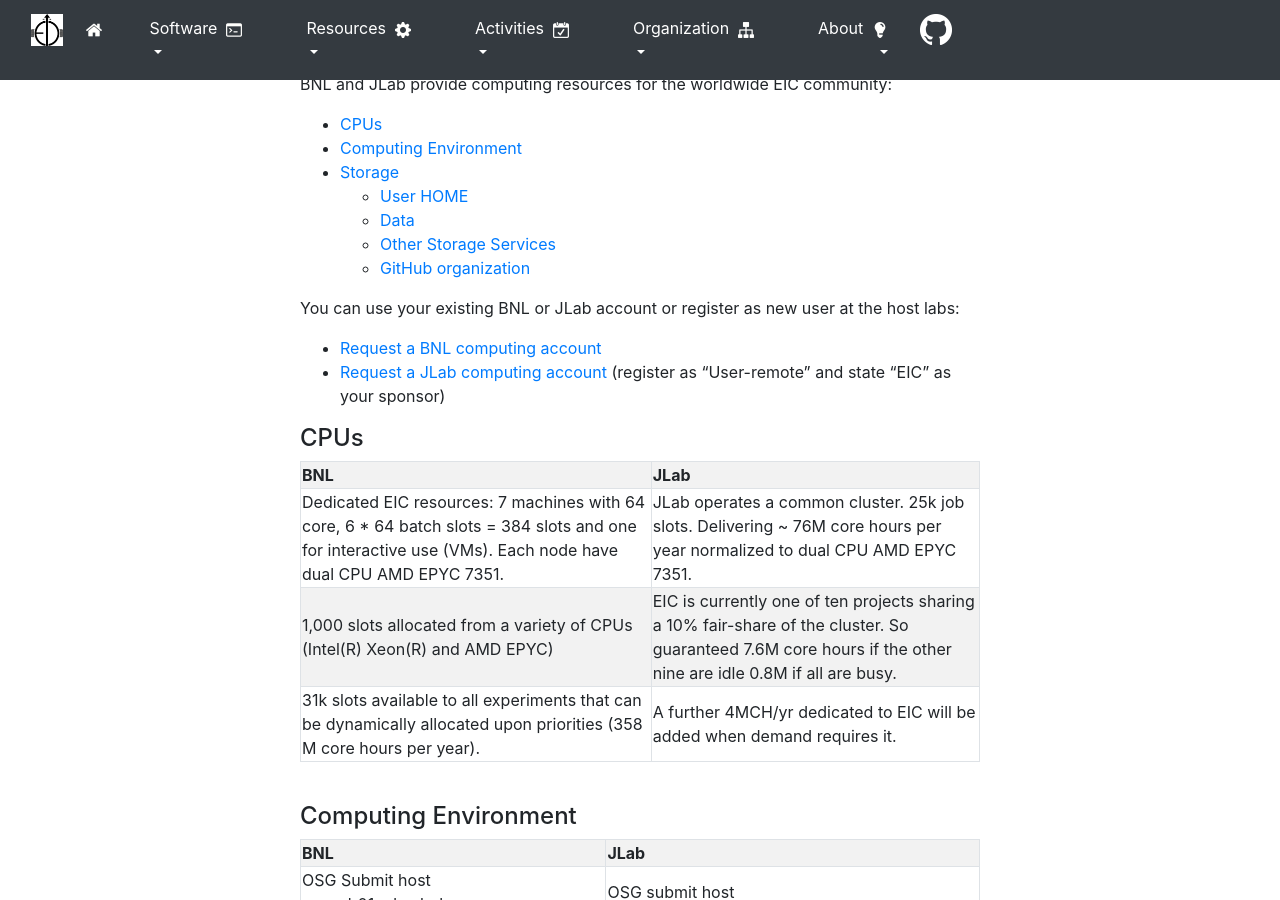
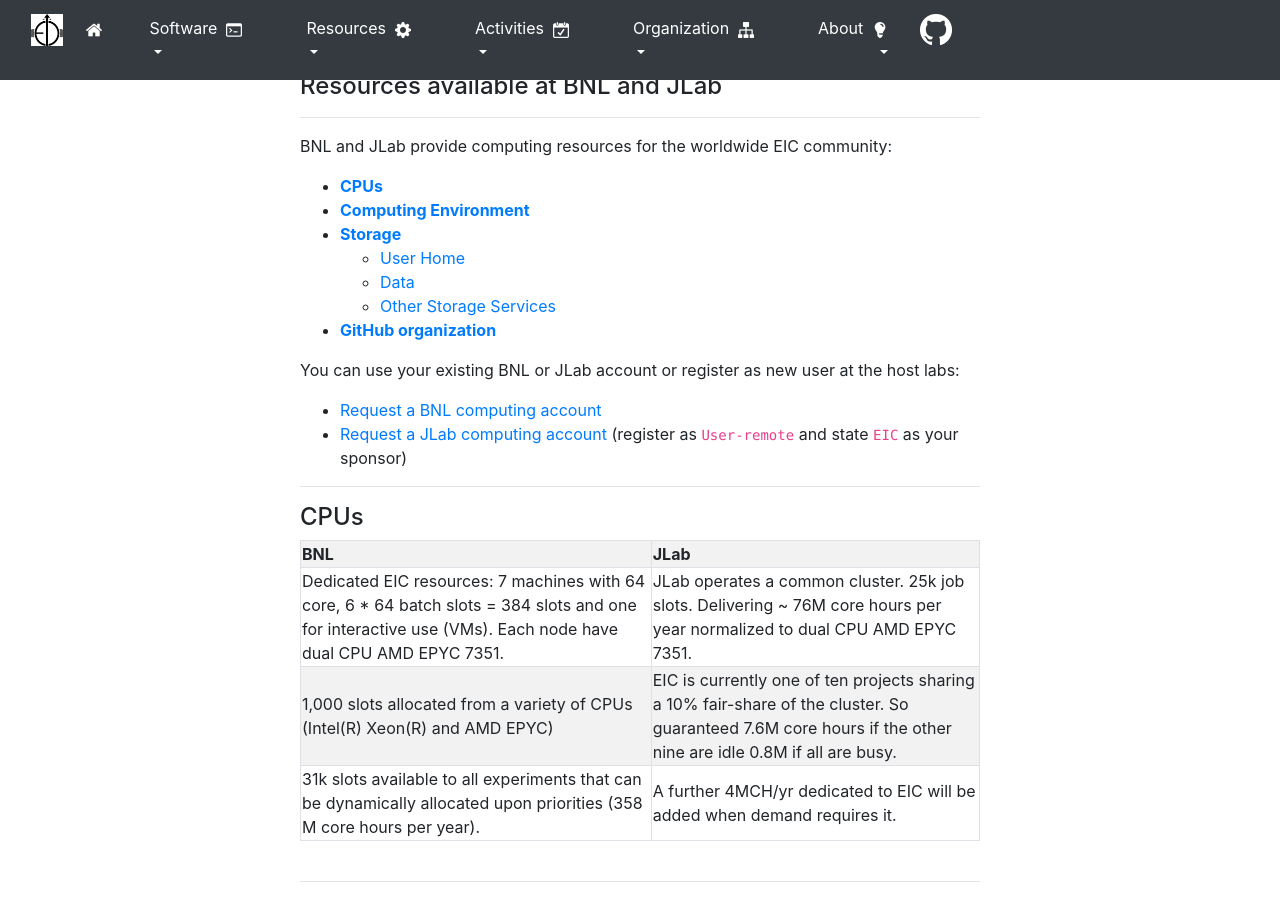
Before and after one commit to kkauder/eic.github.io, a Jekyll site: the page built from _resources/overview.md, in a window 1280 px wide and 900 px high. Built offline with Jekyll 4.4.1, drawn with Linux system fonts in a browser that asks for light colours; nearby versions of some CDN libraries; some of the changed lines change nothing that is shown.

Commit message:
Improved the layout of the computing resources overview.

```diff
--- a/_resources/overview.md
+++ b/_resources/overview.md
@@ -1,21 +1,30 @@
 ---
-title: Overview
+title: Resources available at BNL and JLab
 description: Resources available at BNL and JLab
 name: overview
 layout: default
 ---
 
+{% include layouts/title.md %}
+
 BNL and JLab provide computing resources for the worldwide EIC community:
 
-* TOC
-{:toc}
+* [**CPUs**](#cpus)
+* [**Computing Environment**](#ce)
+* [**Storage**](#storage)
+  * [User Home](#userhomes)
+  * [Data](#data)
+  * [Other Storage Services](#otherstorage)
+* [**GitHub organization**](#github)
 
 You can use your existing BNL or JLab account or register as new user at the host labs:
 
 * [Request a BNL computing account](https://docs.google.com/document/d/1Y2JleLOx1NiPoPI69yW97Onl_Dly4WzfInRGjskM274/edit?usp=sharing)
-* [Request a JLab computing account](https://misportal.jlab.org/jlabAccess/) (register as "User-remote" and state "EIC" as your sponsor)
+* [Request a JLab computing account](https://misportal.jlab.org/jlabAccess/) (register as `User-remote` and state `EIC` as your sponsor)
 
-#### CPUs
+ ---
+
+#### CPUs {#cpus}
 
 | **BNL**                                                                                                                                                    | **JLab**                                                                      |
 | Dedicated EIC resources: 7 machines with 64 core, 6 * 64 batch slots = 384 slots and one for interactive use (VMs). Each node have dual CPU AMD EPYC 7351. | JLab operates a common cluster. 25k job slots. Delivering ~ 76M core hours per year normalized to dual CPU AMD EPYC 7351.                                    |
@@ -25,7 +34,9 @@
 {:.table-striped}
 <br>
 
-#### Computing Environment
+ ---
+
+#### Computing Environment {#ce}
 
 | **BNL**                                              | **JLab**                                                                      |
 | OSG Submit host osgsub01.sdcc.bnl.gov                | OSG submit host                                                               |
@@ -34,9 +45,11 @@
 {:.table-striped}
 <br>
 
-#### Storage
+ ---
 
-##### User HOME
+#### Storage {#storage}
+
+##### User HOME {#userhomes}
 
 | **BNL**                                              | **JLab**                                                                      |
 | OSG Submit host osgsub01.sdcc.bnl.gov                | OSG submit host                                                               |
@@ -45,7 +58,7 @@
 {:.table-striped}
 <br>
 
-##### Data
+##### Data {#data}
 
 | **BNL**                                                           | **JLab**                                                                                                                                                                                                            |
 | **/eic/data** 6 TB NFS mounted (GPFS general user use), 72% full  | EIC is allocated 5TB of volatile and 5TB of cache neither of which are close to the limit. The total pool at JLab is 5 PB. Volatile and Cache are auto managed with a deletion policy so allocation can be changed. |
@@ -56,7 +69,7 @@
 {:.table-striped}
 <br>
 
-##### Other Storage Services
+##### Other Storage Services {#otherstorage}
 
 | **BNL**                                                                                      | **JLab**                              |
 | CernVM-FS Stratum 0 repository server                                                        | CernVM-FS Stratum 1 repository server |
@@ -66,6 +79,10 @@
 {:.table-striped}
 <br>
 
-##### GitHub organization
+ ---
+
+##### GitHub organization {#github}
 
 The [EIC GitHub organization](https://eic.github.io/github/) is available for the whole EIC community.
+
+ ---
```
